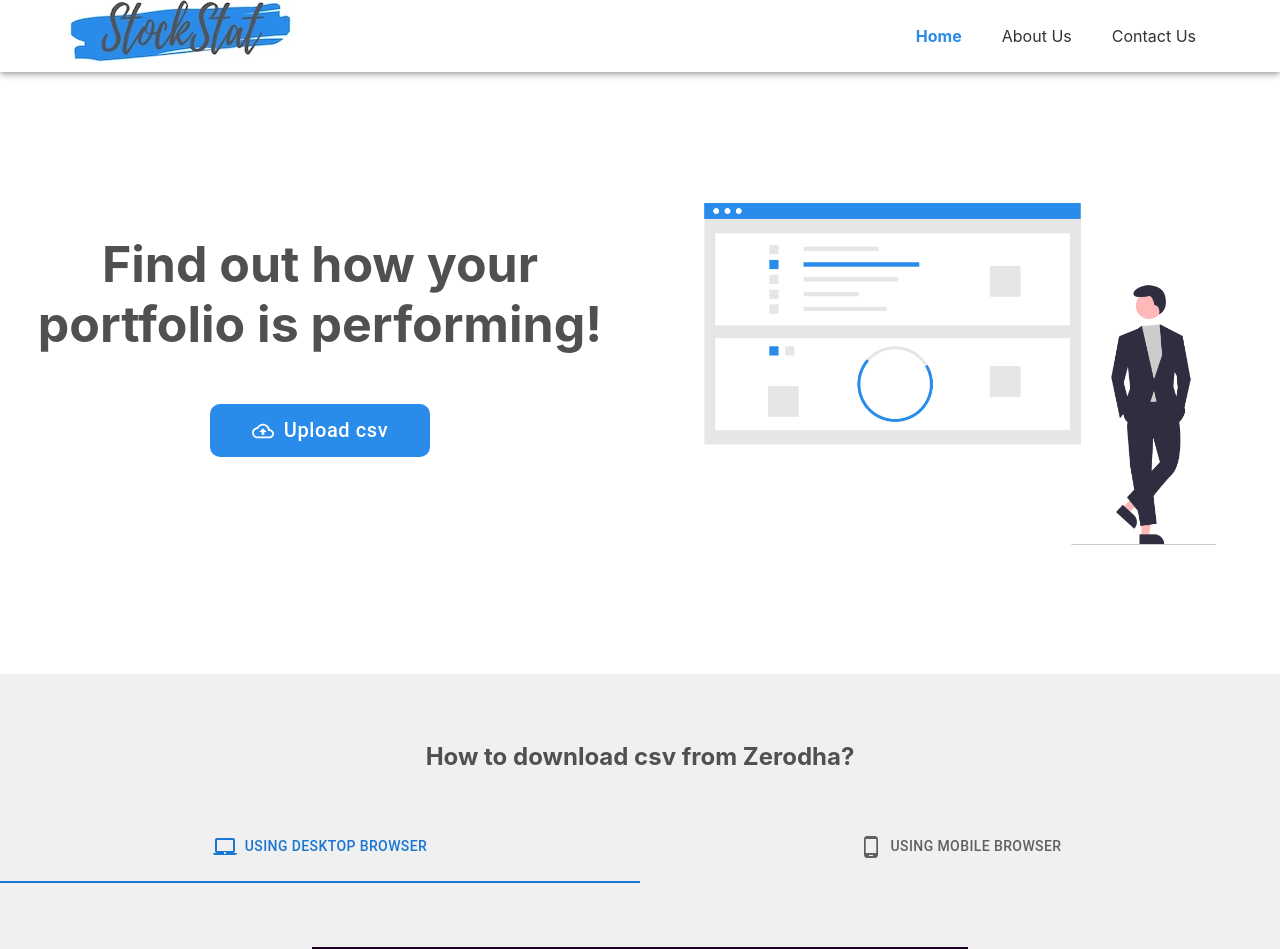
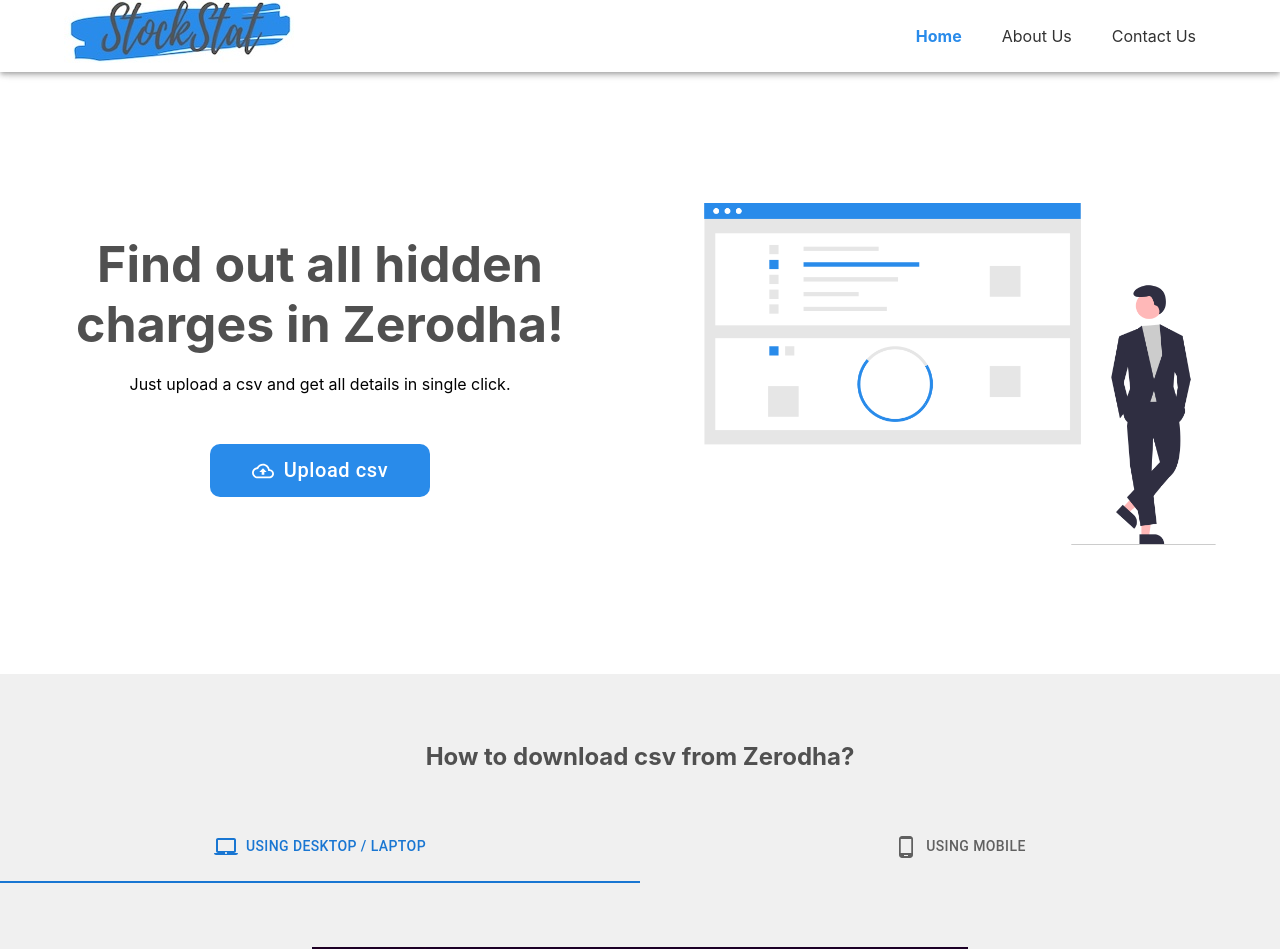
Before and after one commit to ashpaksh07/frontend-stockstat, a React (Create React App) app: page / in a window 1280 px wide. Shown: the top 949 px of the page. Built offline with nearby package versions, Linux system fonts and the light colour scheme.

Commit message:
few text changes

```diff
--- a/src/pages/Home.js
+++ b/src/pages/Home.js
@@ -76,8 +76,10 @@
           <Grid item xs={6}>
             <div className="bannerContainer1">
               <h1>
-                Find out how your <br /> portfolio is performing!
+                Find out all hidden <br /> charges in Zerodha!
               </h1>
+              <br />
+              <p>Just upload a csv and get all details in single click.</p>
 
               <Button sx={{ textTransform: "none" }} onClick={ScrollOnClick}>
                 <CloudUploadOutlinedIcon sx={{ mr: "10px", fontSize: 22 }} />
@@ -113,12 +115,12 @@
           <Tab
             icon={<LaptopMacIcon />}
             iconPosition="start"
-            label="Using Desktop Browser"
+            label="Using Desktop / Laptop"
           />
           <Tab
             icon={<PhoneAndroidIcon />}
             iconPosition="start"
-            label="Using Mobile Browser"
+            label="Using Mobile"
           />
         </Tabs>
         {currentTabIndex === 0 && (
```
